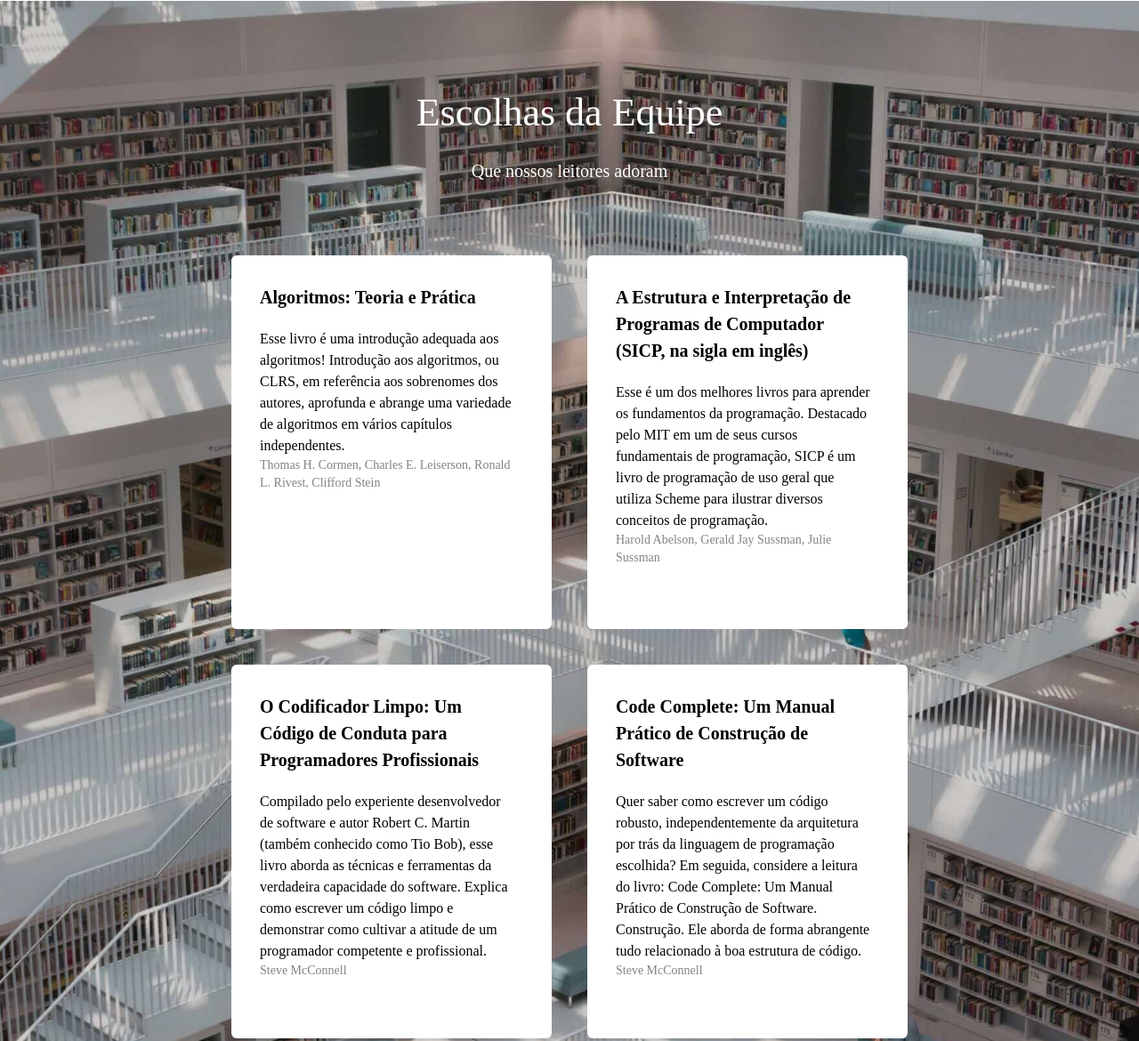
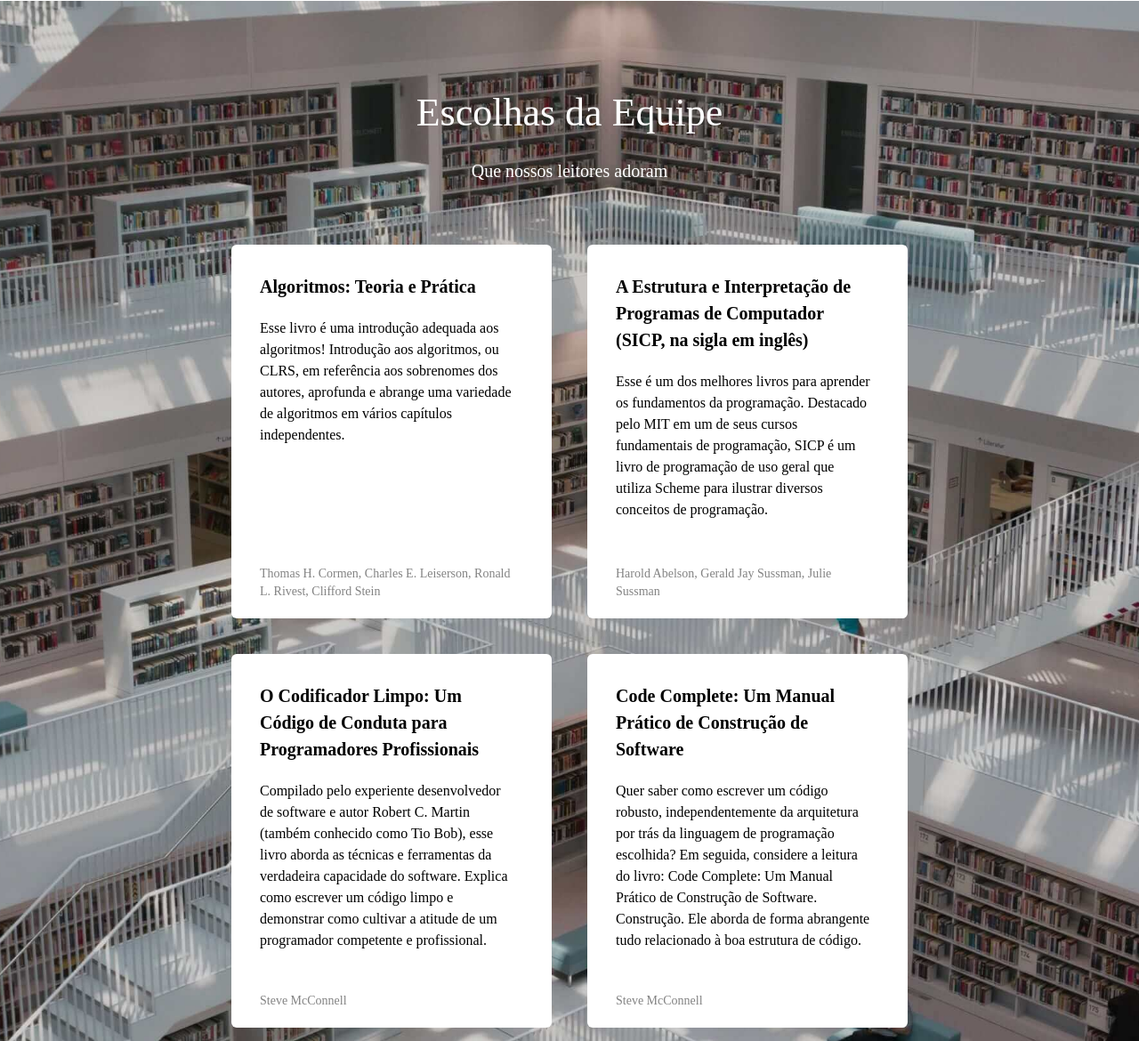
Before and after one commit to Scot1995/web_project_library_pt, a plain HTML site: page index.html in a window 1280 px wide. Shown: the part 799-1969 px from the top of the page at 89% size. Drawn offline with Linux system fonts and the light colour scheme.

Commit message:
Nova atualização do projeto

```diff
--- a/styles/style.css
+++ b/styles/style.css
@@ -44,7 +44,7 @@
 
 .header__content {
   display: flex;
-  justify-content: center;
+  justify-content: space-between;
 }
 
 .header__title {
@@ -117,10 +117,13 @@
   max-width: 760px;
   display: flex;
   flex-wrap: wrap;
-  justify-content: space-evenly;
+  justify-content: center;
   gap: 40px;
   align-items: center;
-  margin-top: 80px;
+  margin-top: 68px;
+  margin-bottom: 0px;
+  margin-left: auto;
+  margin-right: auto;
   padding-left: 0;
   list-style-type: none;
 }
@@ -134,6 +137,8 @@
 }
 
 .card__content {
+  display: flex;
+  flex-direction: column;
   width: 100%;
   height: 100%;
 }
```
